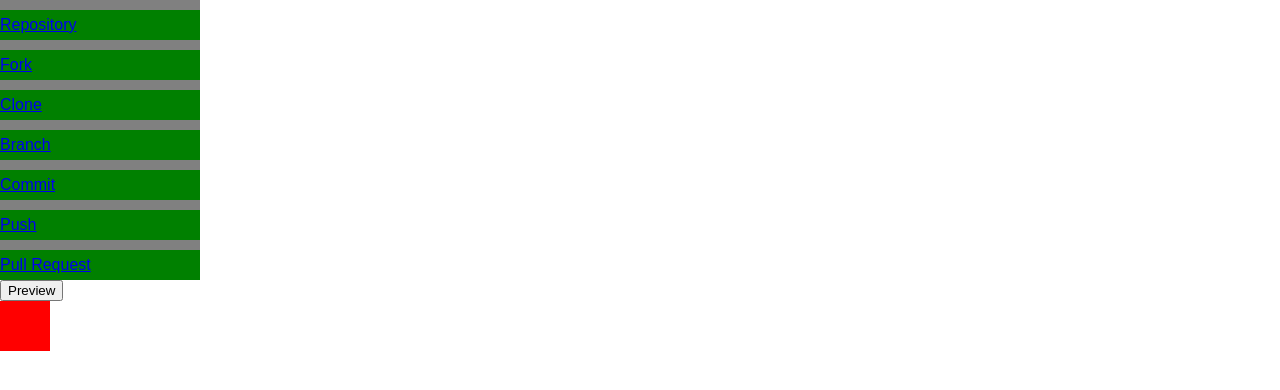
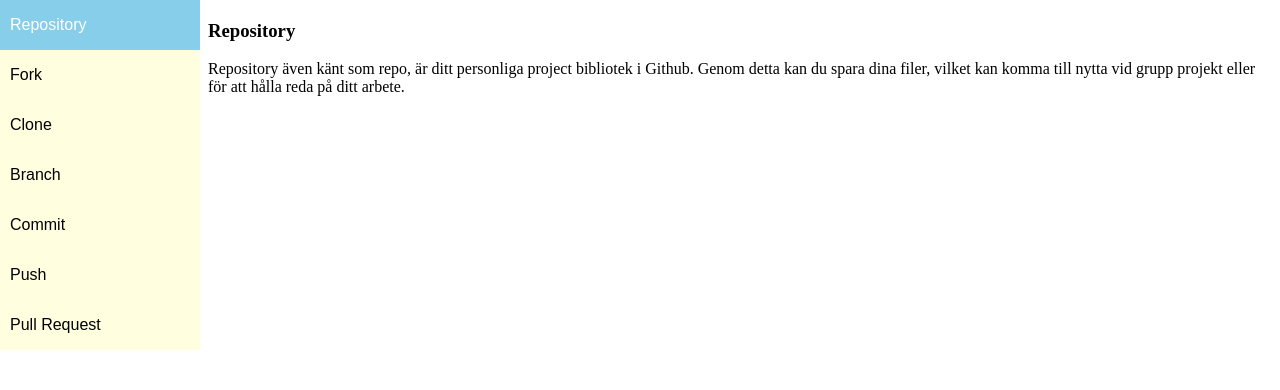
Before and after one commit to Tillsxp/Git-Github, a plain HTML site: page index.html in a window 1280 px wide. Drawn offline with Linux system fonts and the light colour scheme; a script that the page names is missing.

Commit message:
Vertical navbar

```diff
--- a/index.html
+++ b/index.html
@@ -10,31 +10,32 @@
 <body>
     <div class="menu">
         <div class="item">
-            <a href="#repo">Repository</a>
+            <li><a class="active" href="#repo">Repository</a></li>
         </div>
         <div class = "item">
-            <a href="#fork">Fork</a>
+            <li><a href="#fork">Fork</a></li>
         </div class = "item">
         <div class = "item">
-            <a href="#clone">Clone</a>
+            <li><a href="#clone">Clone</a></li>
         </div>
         <div class = "item">
-            <a href="#branch">Branch</a>
+            <li><a href="#branch">Branch</a></li>
         </div>
         <div class = "item">
-            <a href="#commit">Commit</a>
+            <li><a href="#commit">Commit</a></li>
         </div>
         <div class = "item">
-            <a href="#push">Push</a>
+            <li><a href="#push">Push</a></li>
         </div>
         <div class = "item">
-            <a href="#pull">Pull Request</a>
+            <li><a href="#pull">Pull Request</a></li>
         </div>
     </div>
-    <button onclick="tryMe()">Preview</button>
-    <div id="container">
-        <div id = "example"></div>
+    <div style="margin-left:15%; padding:1px 16px; height: 100px">
+        <h3 id="repo">Repository</h3>
+        <p>Repository även känt som repo, är ditt personliga project bibliotek i Github. Genom detta kan du spara dina filer, vilket kan komma till nytta vid grupp projekt eller för att hålla reda på ditt arbete.</p>
     </div>
+
 
     <script src="script.js"></script>
 </body>
--- a/script.js
+++ /dev/null
@@ -1,17 +0,0 @@
-let button = document.getElementsByName("btn");
-
-function tryMe() {
-    let id = null;
-    const animation = document.getElementById("example");
-    let pos = 0;
-    clearInterval(id);
-    id = setInterval(frame , 5);
-    function frame () {
-        if (pos == 350) {
-            clearInterval(id);
-        } else {
-            pos++;
-            animation.style.left = pos + "px";
-        }
-    }
-}
--- a/style.css
+++ b/style.css
@@ -3,37 +3,31 @@ body {
 }
 
 .menu {
+    list-style-type: none;
     display: flex;
     flex-direction: column;
-    background-color: grey;
+    background-color: lightyellow;
     width: 200px;
+    position: fixed;
+    overflow: auto;
+}
+
+.item a{
+    display: flex;
+    align-items: center;
+    height: 30px;
+    font-family: sans-serif;
+    text-decoration: none;
+    color: black;
+    padding: 10px;
+}
+
+.item a:hover {
+    background-color: lightblue;
 
 }
 
-.item {
-    display: flex;
-    align-items: center;
-    margin-top: 10px;
-    height: 30px;
-    background-color: green;
-    font-family: sans-serif;
+.item a.active {
+    color:white;
+    background-color: skyblue;
 }
-
-.item :hover {
-    background-color: lightgreen;
-    width: 200px;
-    height: 30px;
-}
-
-#container {
-    width: 500px;
-    height: 500px;
-    position: relative;
-}
-
-#example {
-    width: 50px;
-    height: 50px;
-    position: absolute;
-    background-color: red;
-}
```
